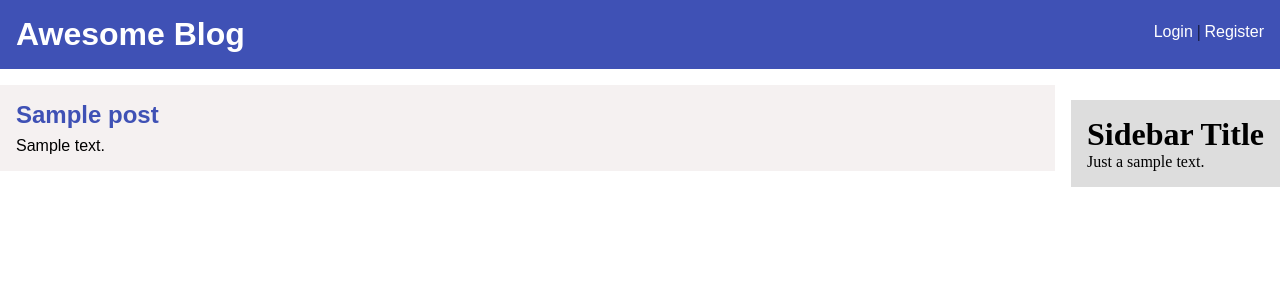
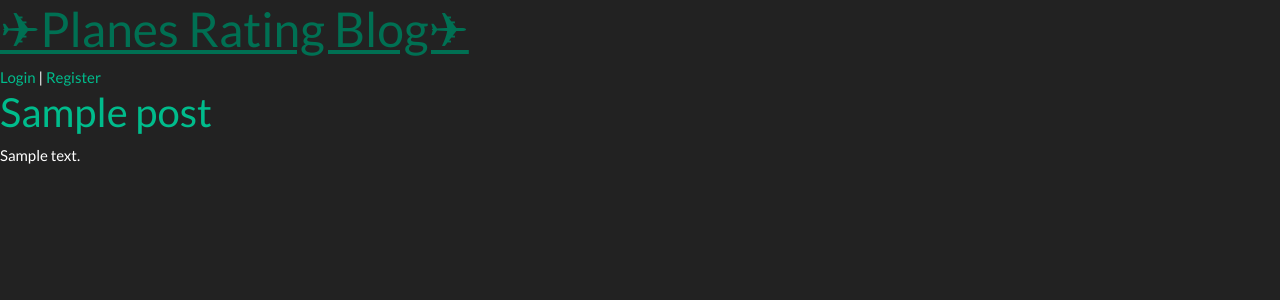
Before and after one commit to Tylerholland12/plane_rate, a Django app: template blog/templates/home.html in a window 1280 px wide. Shown: the top 300 px of the page. Run offline with Django 3.2, Linux system fonts and the light colour scheme; the template is opened without the code that fills it: most values are stand-ins (such as "Sample title", 1, 10 or a date in 2020); some libraries are stand-ins or nearby versions.

Commit message:
updated blog

```diff
--- a/accounts/templates/register.html
+++ b/accounts/templates/register.html
@@ -1,7 +1,7 @@
 {% extends 'base.html'%}
 
 {% block title %}
-	Create Account | Awesome Blog
+	Create Account | Planes Blog
 {% endblock %}
 
 {% block content %}
--- a/blog/templates/base.html
+++ b/blog/templates/base.html
@@ -1,16 +1,22 @@
 <!DOCTYPE html>
 <html>
 <head>
-	<title>{%block title%}Awesome Blog{%endblock%}</title>
+	<title>{%block title%}✈️Planes Rating Blog✈{%endblock%}</title>
 	{% load static %}
 
-	<link rel="stylesheet" type="text/css" href="{% static "css/style.css" %}">
+	<!-- <link rel="stylesheet" type="text/css" href="{% static "css/style.css" %}"> -->
+	<!-- BOOTSTRAP -->
+	<link rel="stylesheet" href="https://stackpath.bootstrapcdn.com/bootstrap/4.3.1/css/bootstrap.min.css">
+	<!-- BOOTSTRAP THEME -->
+	<link rel="stylesheet" href="https://bootswatch.com/4/darkly/bootstrap.min.css">
+	<!-- CUSTOM STYLES -->
+	<link rel="stylesheet" href="styles.css">
 </head>
 <body>
 
 	<header class="site_header">
 		<div class="site_title">
-			<h1><a href="{% url 'home'%}">Awesome Blog</a></h1>
+			<h1><a href="{% url 'home'%}">✈Planes Rating Blog✈</a></h1>
 			<div class="title_menu">
 				{% if user.is_authenticated %}
 					<a href="{% url 'post-new' %}"> + New Post </a> | <a href="{% url 'logout' %}"> Logout</a>
@@ -27,11 +33,11 @@
 				<h2>In Base Template</h2>
 			{% endblock%}
 		</div>
-		<div class="sidebar">
+		<!-- <div class="sidebar">
 			<div class="widget">
 				<h1 class="widget_title">Sidebar Title</h1>
 				<p class="widget_content">Just a sample text.</p>
-			</div>
+			</div> -->
 		</div>
 	</div>
 
--- a/blog/templates/registration/login.html
+++ b/blog/templates/registration/login.html
@@ -1,7 +1,7 @@
 {% extends 'base.html'%}
 
 {% block title %}
-	Login | Awesome Blog
+	Login | Plane Rating Blog
 {% endblock %}
 
 {% block content %}
--- a/static/css/style.css
+++ b/static/css/style.css
@@ -11,7 +11,7 @@ a:visited {
 }
 .site_header {
 	padding: 1rem;
-	background: #3F51B5;
+	background: rgb(95, 221, 22);
 }
 
 .site_title {
@@ -46,7 +46,7 @@ a:visited {
 }
 .post_title a {
 	font-family:sans-serif;
-	color:#3F51B5;
+	color:rgb(95, 221, 22);
 
 }
 .post_entry {
@@ -67,7 +67,7 @@ a:visited {
 	margin-top: 0.5rem;
 }
 .post_detail_meta a {
-	color: #3F51B5;
+	color: rgb(95, 221, 22);
 }
 .post_detail_content {
 	padding-top: 1rem;
@@ -78,7 +78,7 @@ a:visited {
     padding-bottom: 5px;
 }
 .post_info h1 {
-	color:#3F51B5;
+	color:rgb(95, 221, 22);
 }
 .new_post {
 	font-family:sans-serif;
@@ -113,7 +113,7 @@ a:visited {
 	padding: 1rem;
 	font-size: 1.2rem;
 	border:none;
-	background: #3F51B5;
+	background: rgb(95, 221, 22);
 	color: #fff;
 	font-family: sans-serif;
 	outline: none;
```
Also changed, not shown: db.sqlite3, planeblog/__init__.py (added), planeblog/settings.py (renamed from awesoomeblog/settings.py), planeblog/urls.py (renamed from awesoomeblog/urls.py), planeblog/wsgi.py (renamed from awesoomeblog/wsgi.py).
